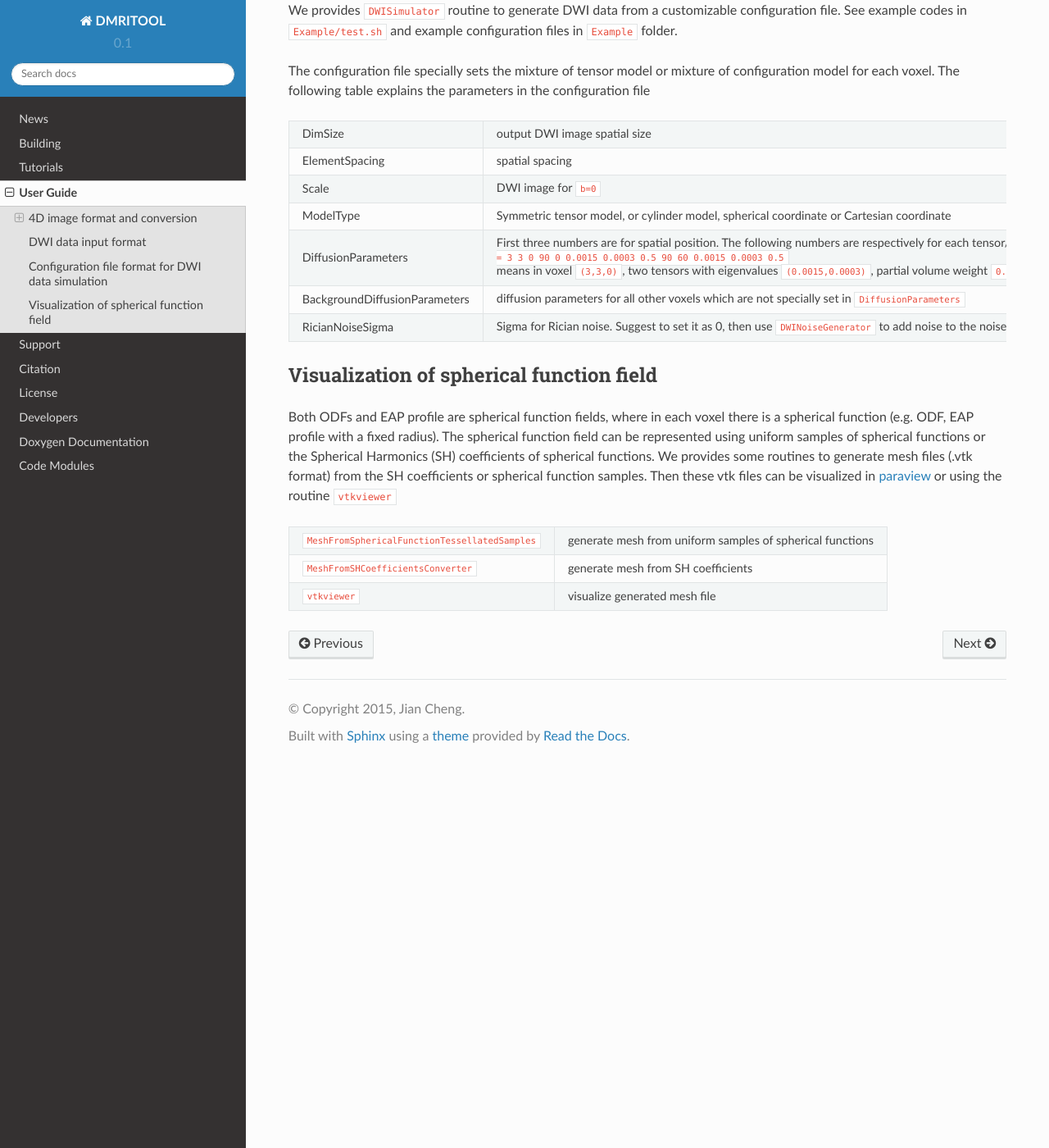
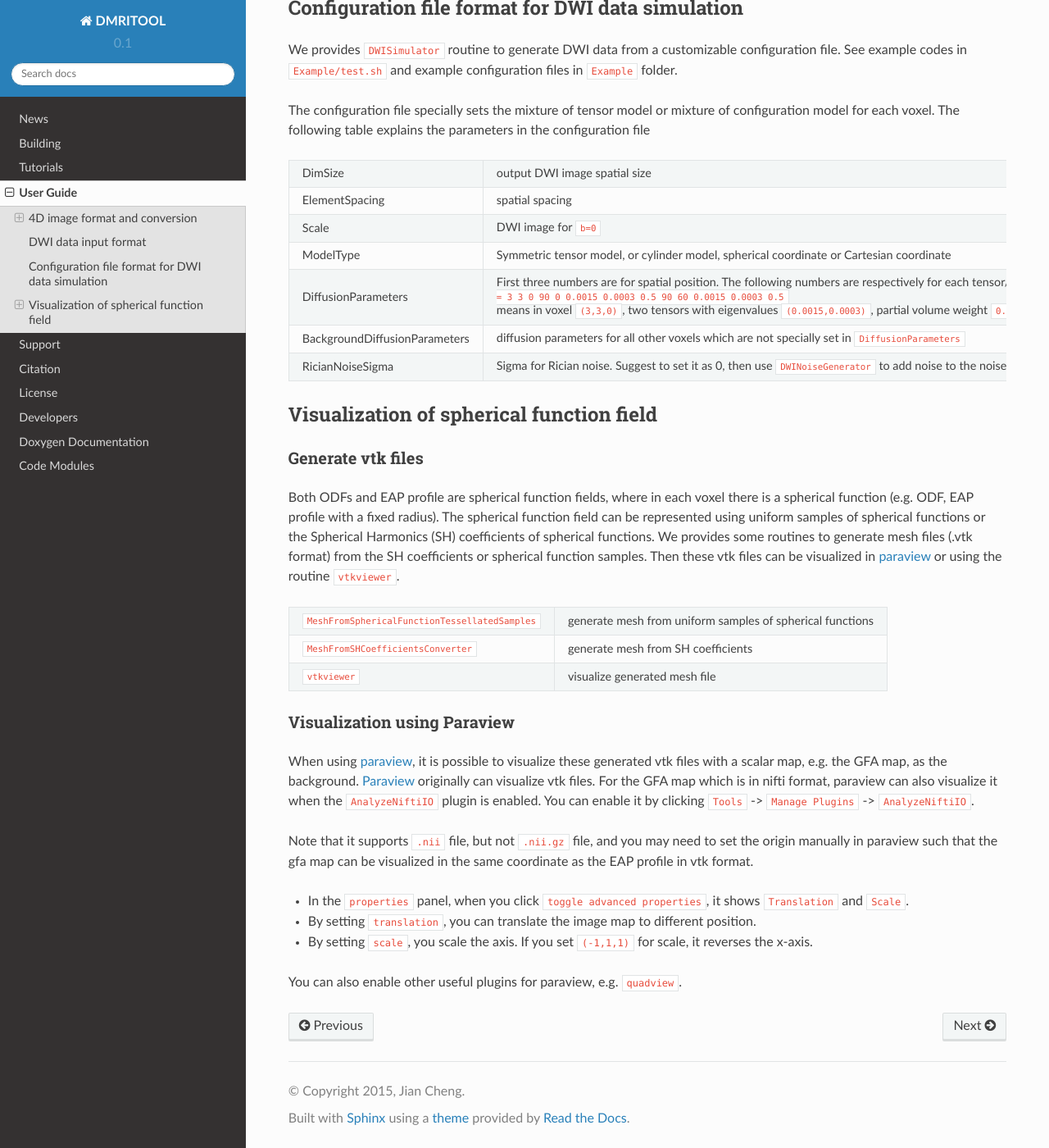
Before and after one commit to DiffusionMRITool/dmritool, a Sphinx documentation site: the page built from Documentation/Sphinx/userguide.rst, in a window 1280 px wide and 1400 px high, scrolled down 2870 px. Shown: the whole window at 82% size. Built offline with Sphinx 7.4.7 and the Read the Docs theme 2.0.0, drawn with Linux system fonts in a browser that asks for light colours; formulas are drawn with MathJax 3; some of the changed text lies outside the part shown.

Commit message:
DOC: add some tips for paraview

```diff
--- a/Documentation/Sphinx/links.inc
+++ b/Documentation/Sphinx/links.inc
@@ -49,4 +49,8 @@
 .. _paraview: http://www.paraview.org/
 
 
+.. |br| raw:: html
+
+   <br />
+
 .. vim:syntax=rst
--- a/Documentation/Sphinx/userguide.rst
+++ b/Documentation/Sphinx/userguide.rst
@@ -157,10 +157,13 @@ The following table explains the parameters in the configuration file
 Visualization of spherical function field
 ==========================================
 
+Generate vtk files
+------------------
+
 Both ODFs and EAP profile are spherical function fields, where in each voxel there is a spherical function (e.g. ODF, EAP profile with a fixed radius).
 The spherical function field can be represented using uniform samples of spherical functions or the Spherical Harmonics (SH) coefficients of spherical functions.
 We provides some routines to generate mesh files (.vtk format) from the SH coefficients or spherical function samples.
-Then these vtk files can be visualized in paraview_ or using the routine ``vtkviewer``
+Then these vtk files can be visualized in paraview_ or using the routine ``vtkviewer``.
 
 +-------------------------------------------------+-----------------------------------------------------------+
 | ``MeshFromSphericalFunctionTessellatedSamples`` | generate mesh from uniform samples of spherical functions |
@@ -170,6 +173,23 @@ Then these vtk files can be visualized in paraview_ or using the routine ``vtkvi
 | ``vtkviewer``                                   | visualize generated mesh file                             |
 +-------------------------------------------------+-----------------------------------------------------------+
 
+Visualization using Paraview
+----------------------------
+
+When using paraview_, it is possible to visualize these generated vtk files with a scalar map, e.g. the GFA map, as the background.
+Paraview_ originally can visualize vtk files.
+For the GFA map which is in nifti format, paraview can also visualize it when the ``AnalyzeNiftiIO`` plugin is enabled.
+You can enable it by clicking ``Tools`` -> ``Manage Plugins`` -> ``AnalyzeNiftiIO``.
+
+Note that it supports ``.nii`` file, but not ``.nii.gz`` file, and you may need to set the origin manually in paraview such that
+the gfa map can be visualized in the same coordinate as the EAP profile in vtk format.
+
+* In the ``properties`` panel, when you click ``toggle advanced properties``, it shows ``Translation`` and ``Scale``.
+* By setting ``translation``, you can translate the image map to different position.
+* By setting ``scale``, you scale the axis. If you set ``(-1,1,1)`` for scale, it reverses the x-axis.
+
+You can also enable other useful plugins for paraview, e.g. ``quadview``.
+
 
 
 
```
Also changed, not shown: other parts of Documentation/Sphinx/links.inc (+1 -1 lines).
